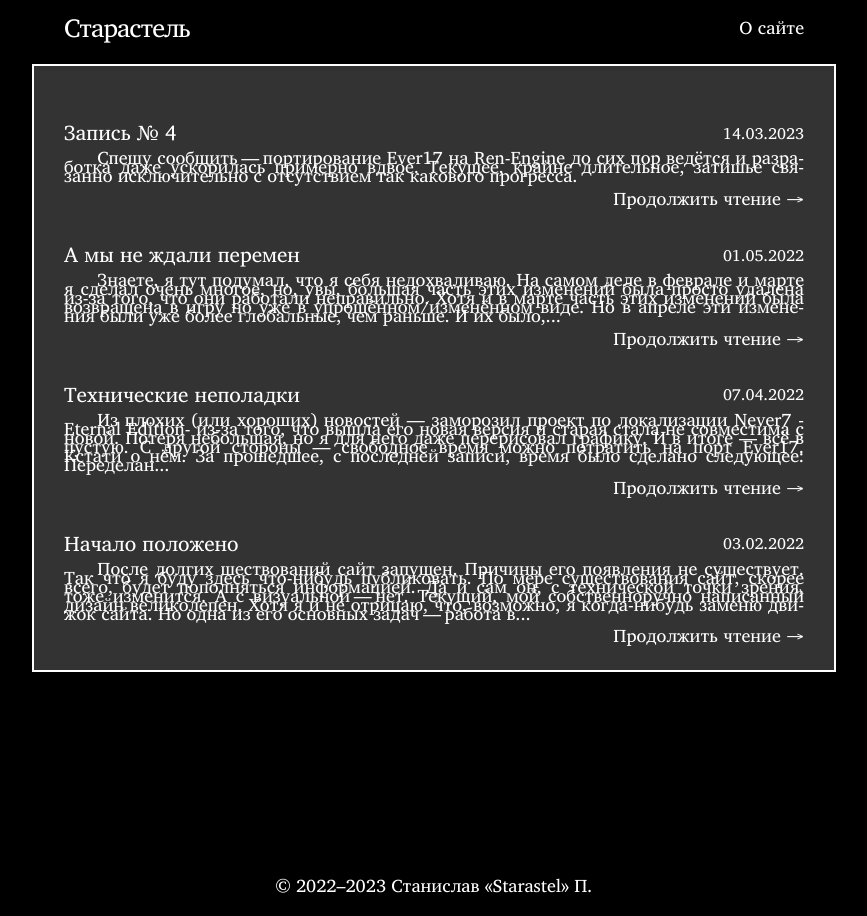
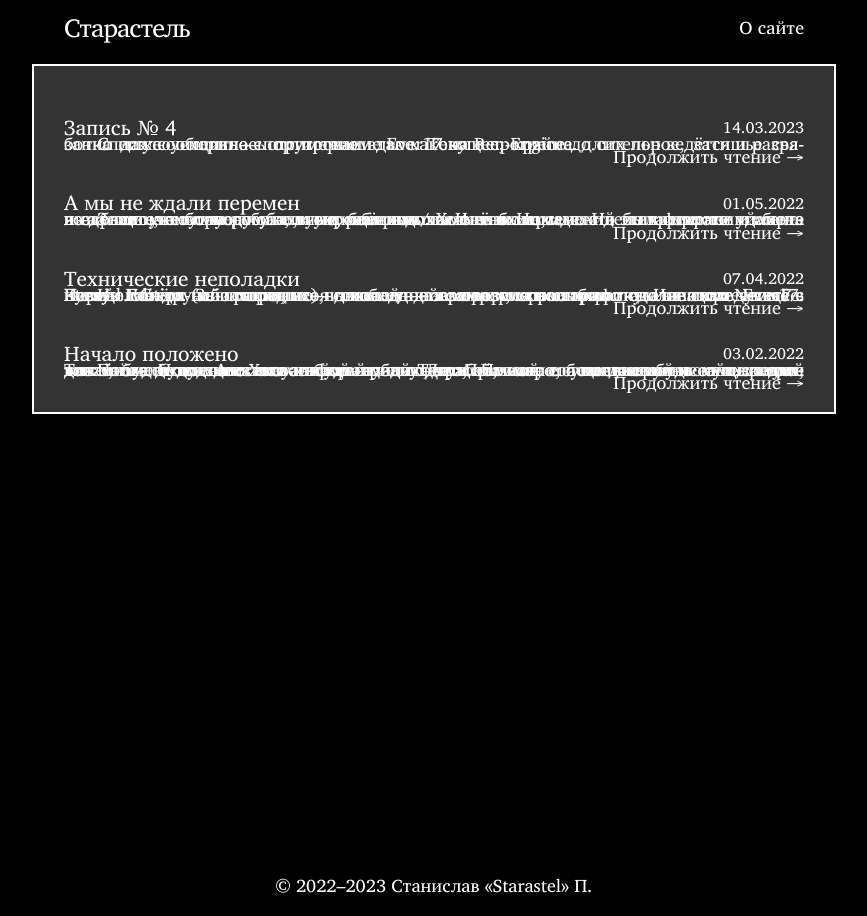
Before and after one commit to Starastel/stStarastel, a Jekyll site: the page built from index.html, in a window 1280 px wide. Shown: the whole page, without its empty margins (206-1073 px from the left). Built offline with Jekyll 4.4.1, drawn with Linux system fonts in a browser that asks for light colours; the list of posts is cut into pages by our own code.

Commit message:
Update main.scss

```diff
--- a/assets/main.scss
+++ b/assets/main.scss
@@ -135,17 +135,17 @@ p {
 	-ms-hyphens: auto;
 	hyphens: auto;
 	margin-bottom: 10pt;
-	line-height: 0.5;
+	line-height: 0.0;
 }
 
 li {
 	> ul,
 	> ol {
 		margin-bottom: 10pt;
-		line-height: 0.5;
+		line-height: 0.0;
 	}
 	margin-bottom: 10pt;
-	line-height: 0.5;
+	line-height: 0.0;
 }
 
 h1, h2, h3, h4, h5, h6 {
```
